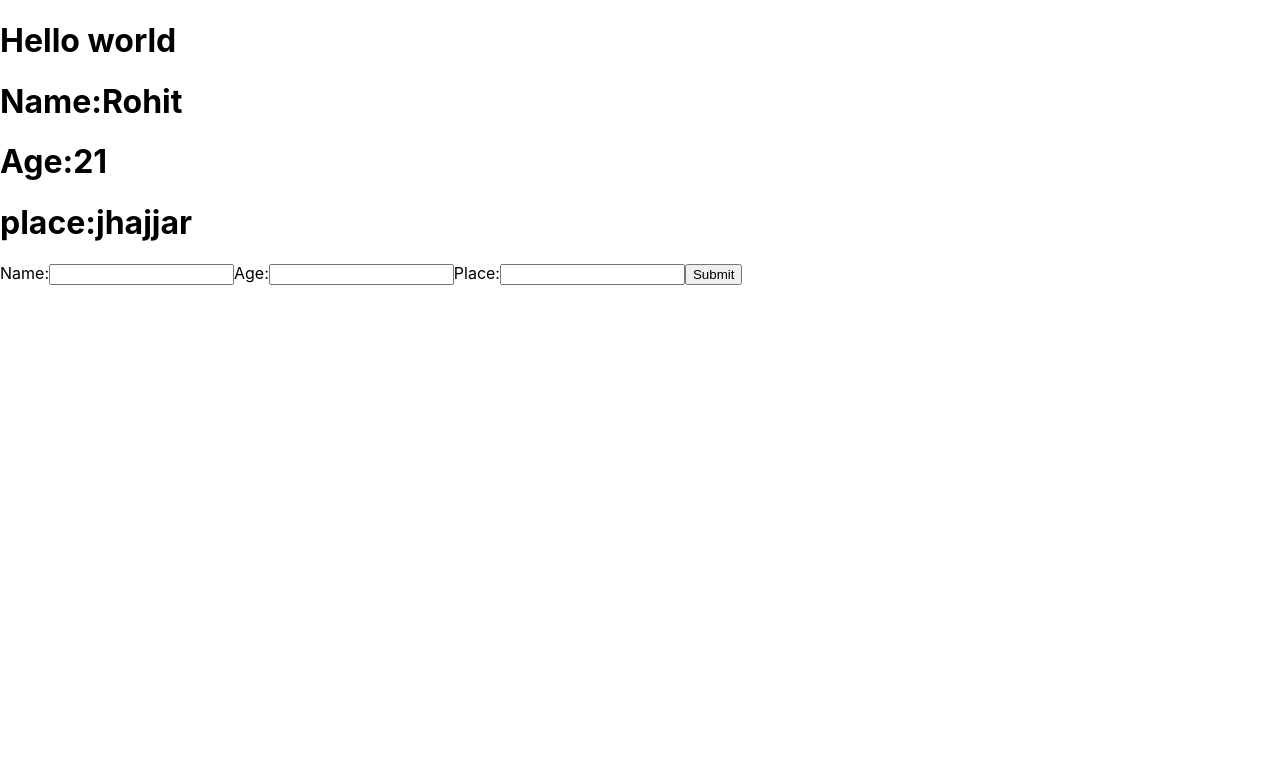
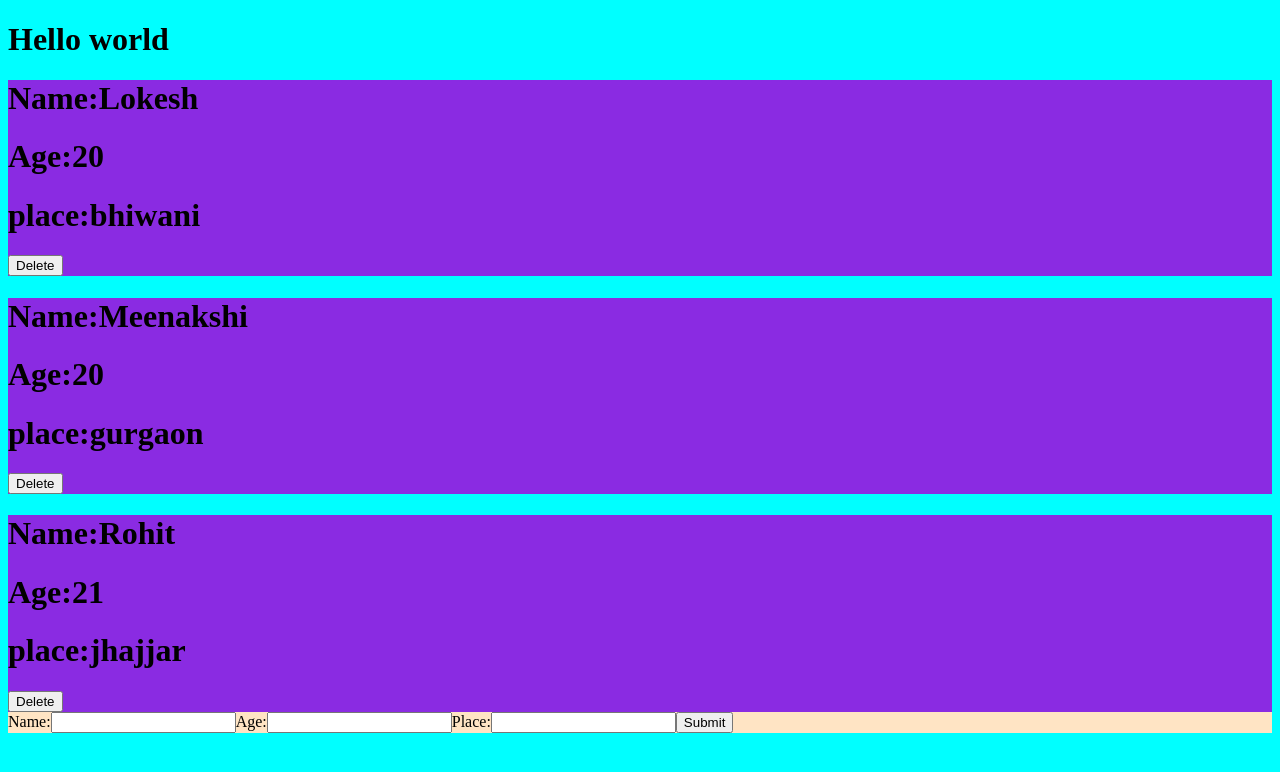
Before and after one commit to lokeshparmar998/react-redux30Days, a React (Create React App) app in the folder myapp/: page / in a window 1280 px wide. Shown: the top 772 px of the page. Built offline with nearby package versions, Linux system fonts and the light colour scheme.

Commit message:
Added a delete button and CSS to the app

```diff
--- a/myapp/src/Add.js
+++ b/myapp/src/Add.js
@@ -19,7 +19,7 @@ class Add extends Component{
     render()
     {
         return(
-            <div>
+            <div className="lokesh">
                 <form onSubmit={this.handleSubmit}>
                     <label htmlFor="name">Name:</label>
                     <input type="text" id="name" onChange={this.handleChane}/>
--- a/myapp/src/App.js
+++ b/myapp/src/App.js
@@ -1,6 +1,7 @@
 import React, { Component } from 'react';
 import Sub from'./subComp';
 import Add from './Add';
+import './index.css'
 class App extends Component {
   state={
     details:[
@@ -16,13 +17,22 @@ class App extends Component {
       details:details
     })
   }
+  DeleteDetails = (id) =>{
+    let details = this.state.details.filter(detail=>{ //filter is a non distructive it will never alter our state it
+                                                      //will create a new array.
+      return detail.id !== id //if this return false it will skip that object
+    });
+    this.setState({
+      details:details
+    })
+  }
   render() {
     return (
       <div className="App">
         <h1>Hello world
         </h1>
           {/* <Sub name="Lokesh" age="20" place="gurgaon"/>  => used for sending props*/}
-          <Sub detail={this.state.details}/>
+          <Sub detail={this.state.details} DeleteDetails={this.DeleteDetails} />
           <Add AddDetails={this.AddDetails}/>
       </div>
     );
--- a/myapp/src/index.css
+++ b/myapp/src/index.css
@@ -1,14 +1,9 @@
 body {
-  margin: 0;
-  padding: 0;
-  font-family: -apple-system, BlinkMacSystemFont, "Segoe UI", "Roboto", "Oxygen",
-    "Ubuntu", "Cantarell", "Fira Sans", "Droid Sans", "Helvetica Neue",
-    sans-serif;
-  -webkit-font-smoothing: antialiased;
-  -moz-osx-font-smoothing: grayscale;
+  background-color: aqua;
 }
-
-code {
-  font-family: source-code-pro, Menlo, Monaco, Consolas, "Courier New",
-    monospace;
+.lokesh{
+  background-color: bisque;
 }
+.details{
+  background-color: blueviolet
+}
--- a/myapp/src/subComp.js
+++ b/myapp/src/subComp.js
@@ -1,16 +1,16 @@
 import React from 'react';
 
-const Sub = (props)=> {
-    // we can de structure the props by const Sub = ({details}) =>{  then we wont need the line below
-       const {detail }= props; //we dont need this as we are passing props and not using the instance.
-        const detailList =detail.map(make1 => {
-            if(make1.age  >20)
+const Sub = ({detail,DeleteDetails})=> {
+
+       const detailList =detail.map(make1 => {
+            if(make1.age  >10)
             {
                 return (
                     <div className="details" key={make1.id}>
                     <h1>Name:{make1.name}</h1>
                     <h1>Age:{make1.age}</h1>
                     <h1>place:{make1.place}</h1>
+                    <button onClick={()=> {DeleteDetails(make1.id)}} >Delete</button>
                     </div>
                 )
             }
```
Also changed, not shown: 1 other file (tests, documents, lock files or other folders).
